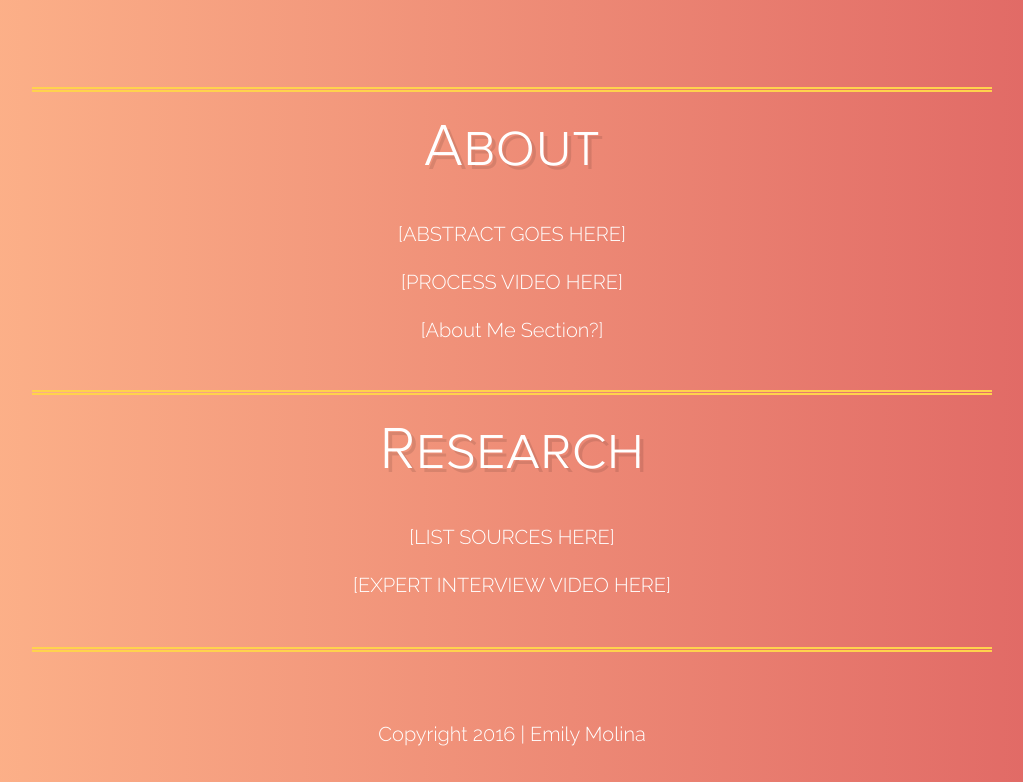
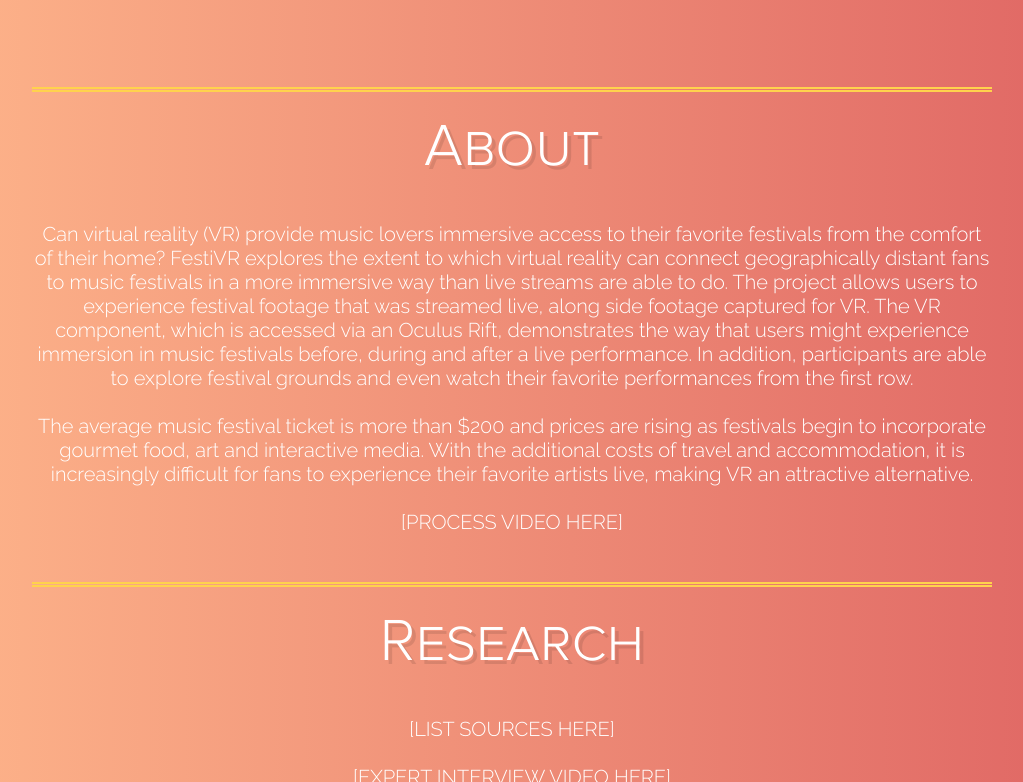
Before and after one commit to enmolina/FestiVR, a plain HTML site: page index.html in a window 1280 px wide. Shown: the part 632-1414 px from the top of the page, without its empty margins (128-1151 px from the left). Drawn offline with Linux system fonts and the light colour scheme.

Commit message:
updated abstract

```diff
--- a/index.html
+++ b/index.html
@@ -71,13 +71,12 @@
                 <h3>About</h3>
                 <p>
                     <br>
-                    [ABSTRACT GOES HERE]
+                    Can virtual reality (VR) provide music lovers immersive access to their favorite festivals from the comfort of their home? FestiVR explores the extent to which virtual reality can connect geographically distant fans to music festivals in a more immersive way than live streams are able to do. The project allows users to experience festival footage that was streamed live, along side footage captured for VR. The VR component, which is accessed via an Oculus Rift, demonstrates the way that users might experience immersion in music festivals before, during and after a live performance.  In addition, participants are able to explore festival grounds and even watch their favorite performances from the first row.
+                    <br><br>
+                    The average music festival ticket is more than $200 and prices are rising as festivals begin to incorporate gourmet food, art and interactive media. With the additional costs of travel and accommodation, it is increasingly difficult for fans to experience their favorite artists live, making VR an attractive alternative.
                     <br>
                     <br>
                     [PROCESS VIDEO HERE]
-                    <br>
-                    <br>
-                    [About Me Section?]
                     <br>
                     <br>
                     <br>
```
